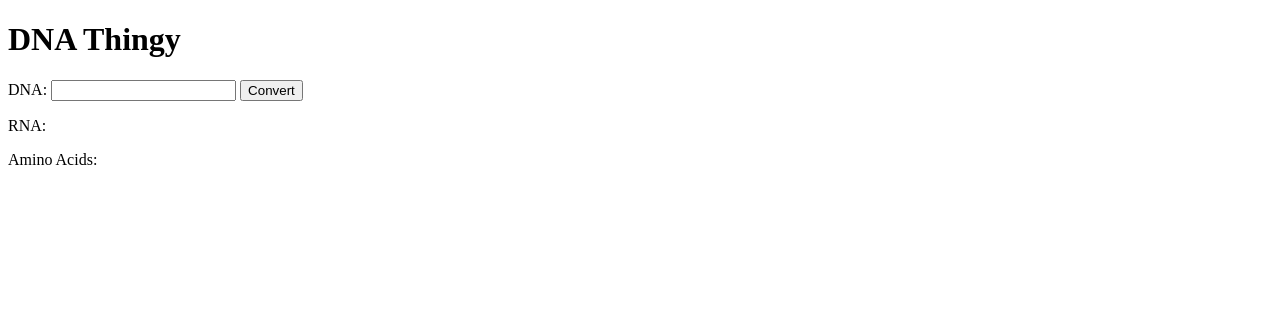
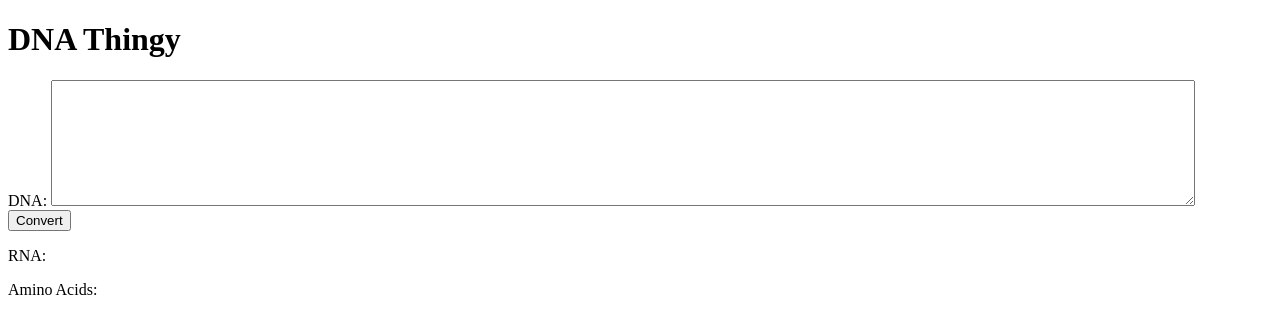
Before and after one commit to GamingLizard9/dna-thingy, a plain HTML site: page dna.html in a window 1280 px wide. Drawn offline with Linux system fonts and the light colour scheme.

Commit message:
Made UI usable
larger input area, wrapped answers

```diff
--- a/dna.html
+++ b/dna.html
@@ -6,12 +6,12 @@
     </head>
     <body>
         <h1>DNA Thingy</h1>
-        <form>
+        <div>
             <label for="dna">DNA: </label>
-            <input type="text" id="dna" name="dna">
-            <input type="button" id="rna-button" onclick="convert(document.getElementById('dna').value);" value="Convert"></button>
-            <p id="rna-out">RNA:</p>
-            <p id="amino-out">Amino Acids: </p>
-        </form>
+            <textarea type="text" id="dna" name="dna" style="width:90%; height:120px;"></textarea><br>
+            <button id="rna-button" onclick="convert(document.getElementById('dna').value);">Convert</button>
+            <p id="rna-out" style="word-wrap: break-word;">RNA:</p>
+            <p id="amino-out" style="word-wrap: break-word;">Amino Acids: </p>
+        </div>
     </body>
 </html>
```
